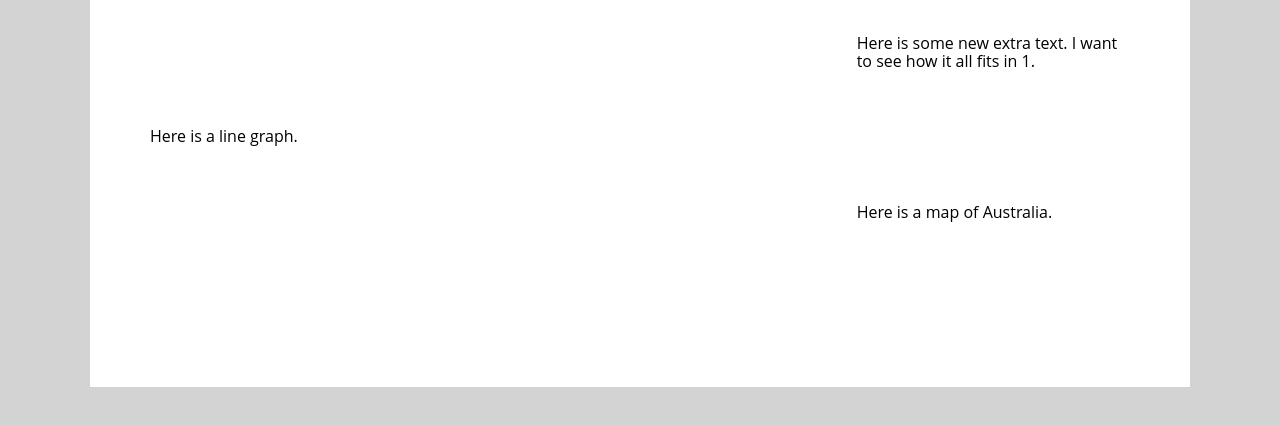
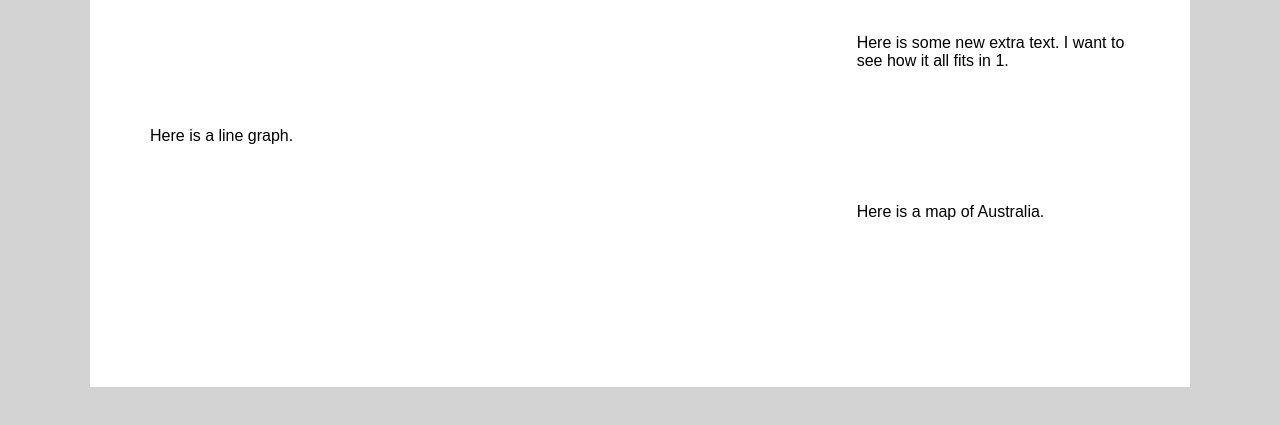
Before and after one commit to ssul0014/3179, a plain HTML site: page Vis2/critique.html in a window 1280 px wide. Shown: the part 97-522 px from the top of the page. Drawn offline with nearby package versions, Linux system fonts and the light colour scheme; a script that the page names is missing.

Commit message:
Update styles.css

```diff
--- a/Vis2/css/styles.css
+++ b/Vis2/css/styles.css
@@ -1,8 +1,5 @@
-body *{
+body {
     font-family: 'Open Sans', sans-serif;
-}
-
-body {
     background-color: lightgrey;
 }
 
```
